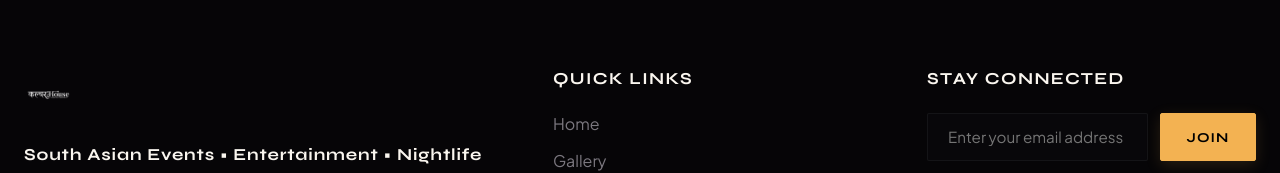
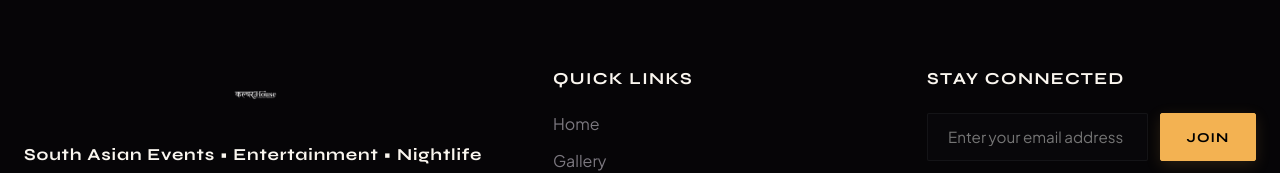
Before and after one commit to GoluScriptMage/kulture-house-website, a React (Vite) app: page /contact in a window 1280 px wide. Shown: the part 1200-1373 px from the top of the page. Built offline with nearby package versions, Linux system fonts and the light colour scheme.

Commit message:
fix: logo-link flex alignment for pixel-perfect vertical centering

```diff
--- a/src/index.css
+++ b/src/index.css
@@ -337,6 +337,13 @@ section {
   padding-top: 0 !important;
   height: 100%;
   flex-shrink: 0;
+}
+
+.logo-link {
+  display: flex;
+  align-items: center;
+  justify-content: center;
+  height: 100%;
 }
 
 .site-header.scrolled .logo-container {
```
